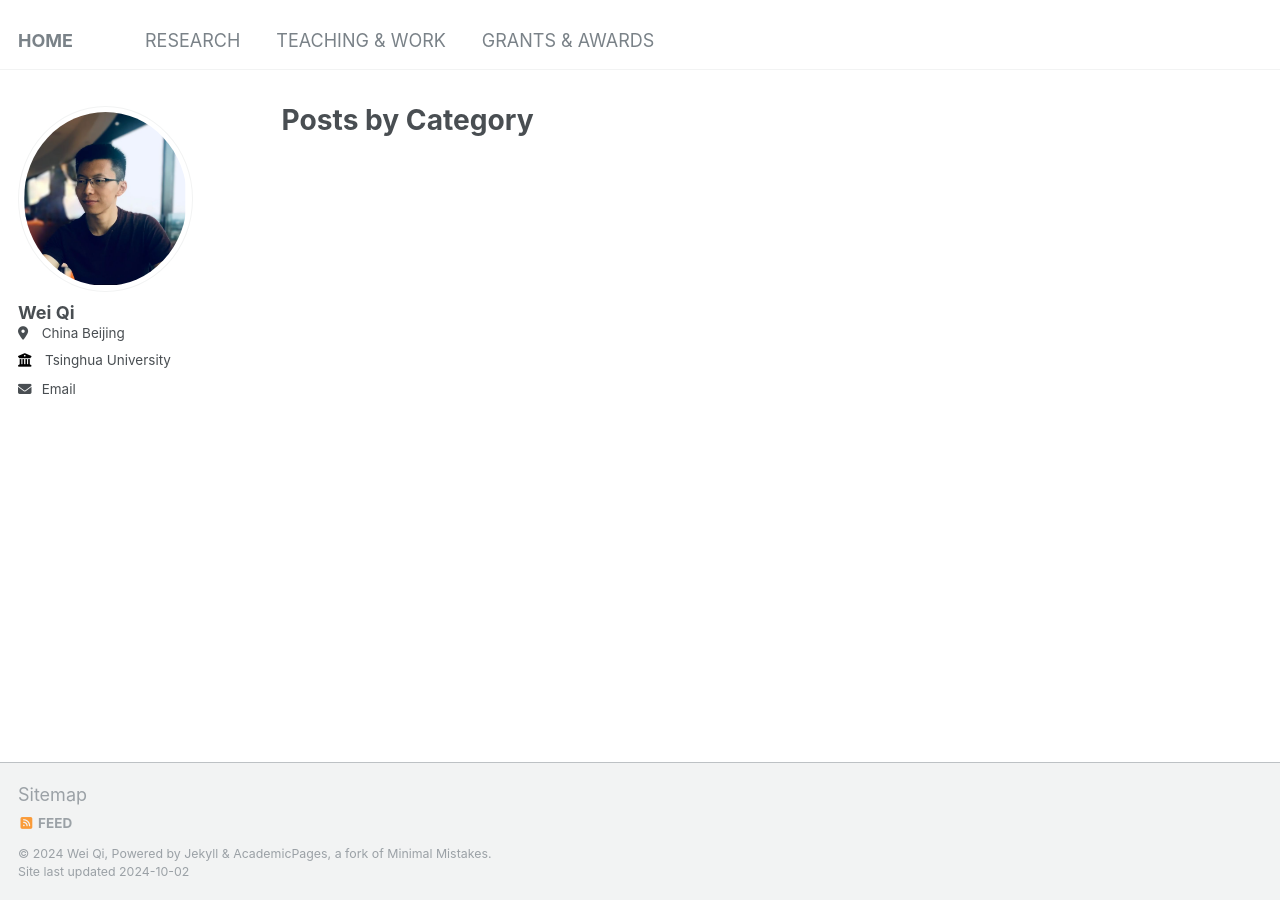
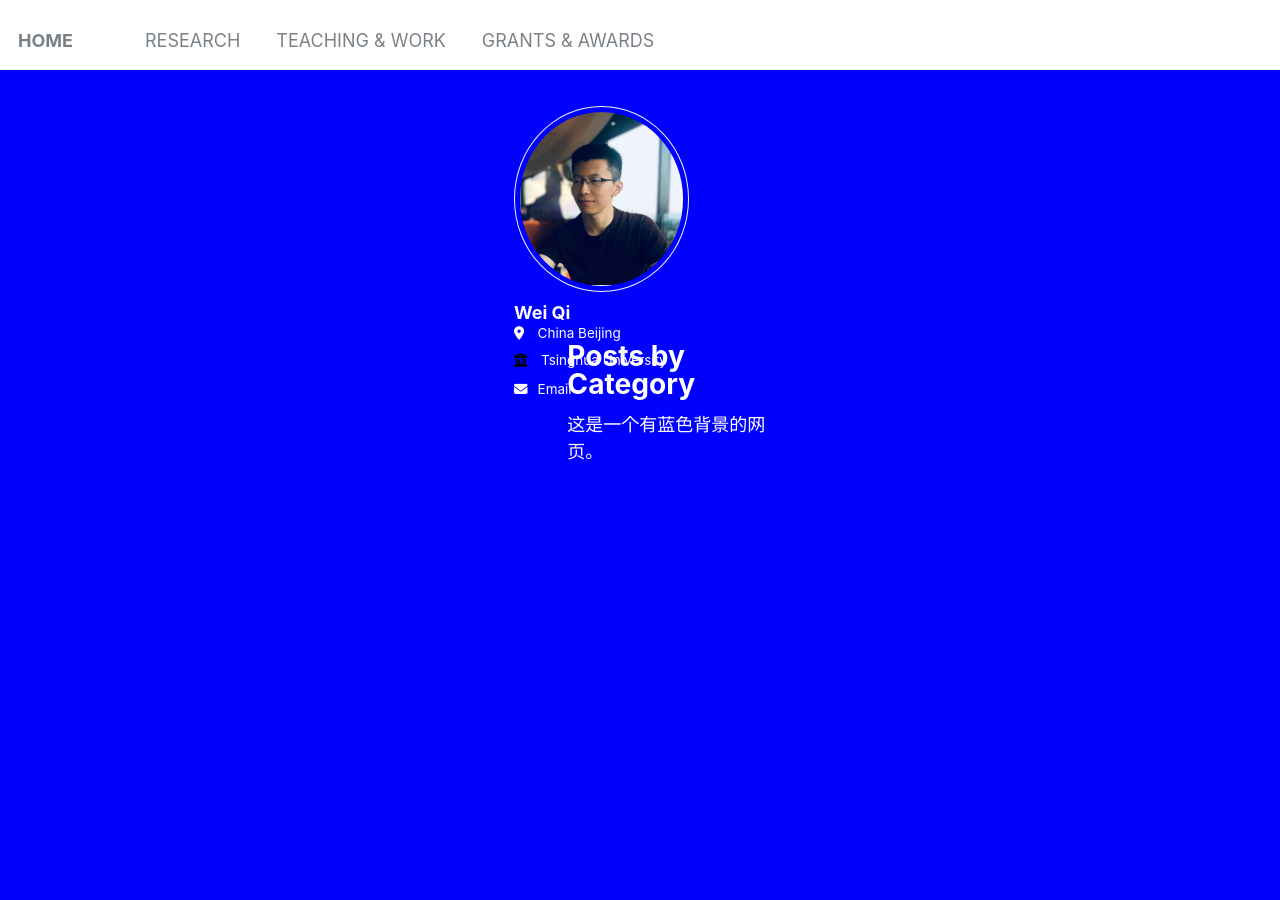
Before and after one commit to wei-qi-home/wei-qi-home.github.io, a Jekyll site: the page built from _pages/category-archive.html, in a window 1280 px wide and 900 px high. Built offline with Jekyll 4.4.1, drawn with Linux system fonts in a browser that asks for light colours.

Commit message:
Update category-archive.html

```diff
--- a/_pages/category-archive.html
+++ b/_pages/category-archive.html
@@ -15,3 +15,29 @@ author_profile: true
     {% include archive-single.html %}
   {% endfor %}
 {% endfor %}
+
+<!DOCTYPE html>
+<html lang="en">
+<head>
+    <meta charset="UTF-8">
+    <meta name="viewport" content="width=device-width, initial-scale=1.0">
+    <title>蓝色背景网页</title>
+    <style>
+        body {
+            margin: 0;
+            font-family: Arial, sans-serif;
+            background-color: blue; /* 设置背景颜色为蓝色 */
+            color: white; /* 设置文本颜色为白色 */
+            display: flex;
+            justify-content: center;
+            align-items: center;
+            height: 100vh; /* 使body充满整个视口高度 */
+        }
+    </style>
+</head>
+<body>
+    <div>
+        这是一个有蓝色背景的网页。
+    </div>
+</body>
+</html>
```
